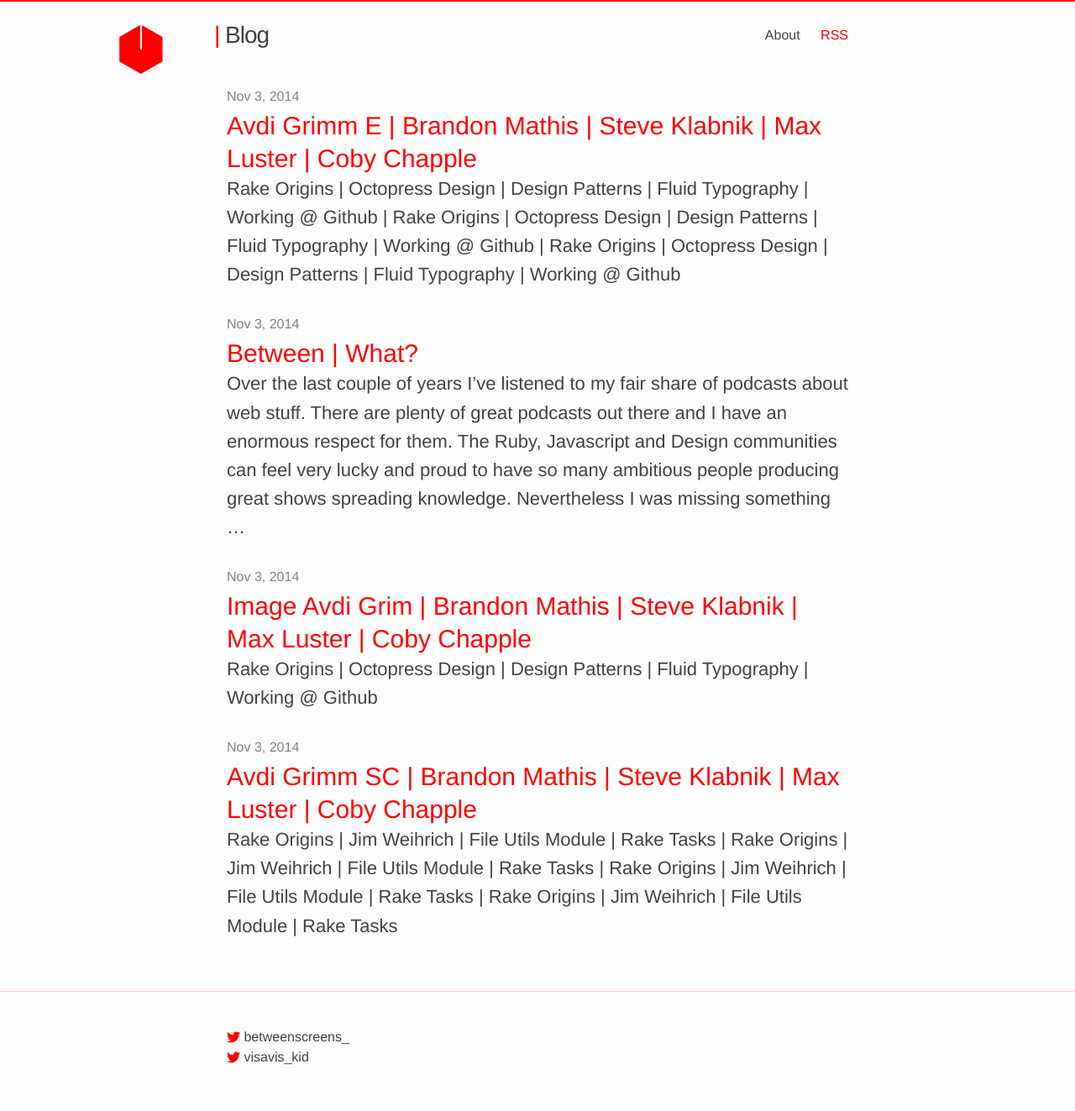
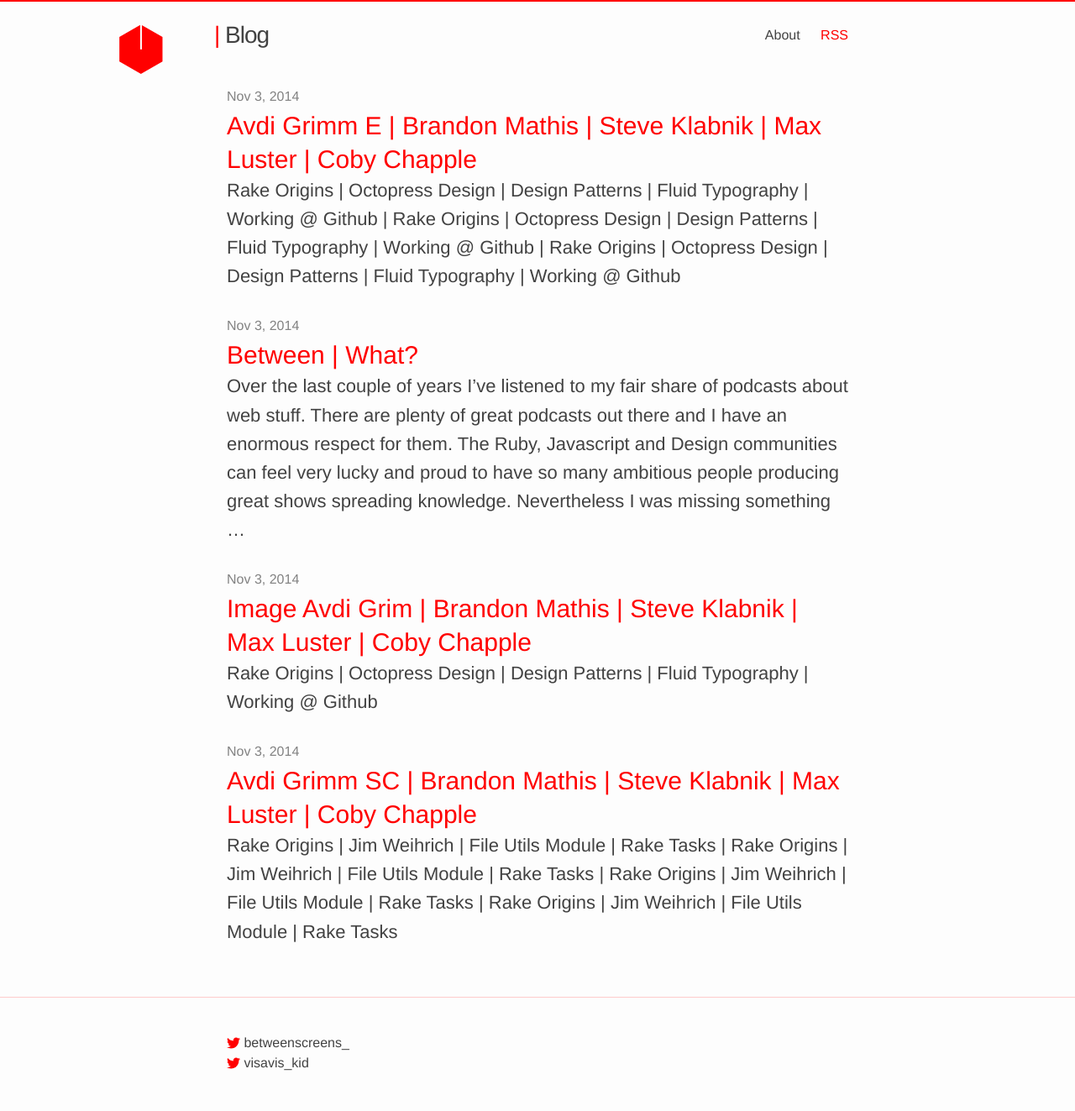
Before and after one commit to vis-kid/between_blog, a Jekyll site: the page built from index.html, in a window 1280 px wide. Shown: the whole page at 84% size. Built offline with Jekyll 4.4.1, drawn with Linux system fonts in a browser that asks for light colours; the list of posts is cut into pages by our own code.

Commit message:
Removes display: block from post-link -pushed content down

```diff
--- a/_sass/_layout.scss
+++ b/_sass/_layout.scss
@@ -221,10 +221,6 @@
   }
 }
 
-a.post-link {
-	display: block;
-}
-
 .post-list h2 {
   margin-bottom: 0px;
 }
```
